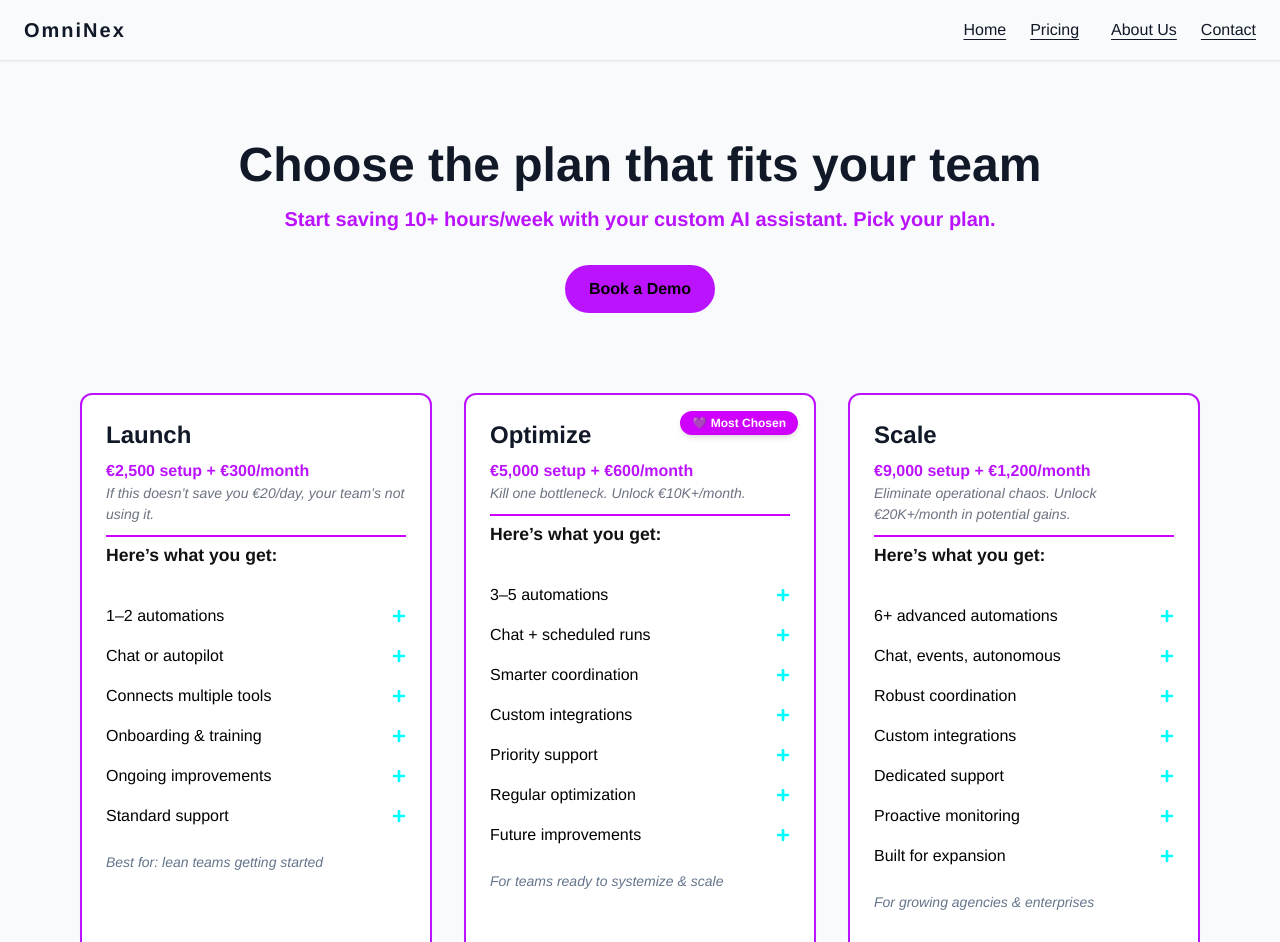
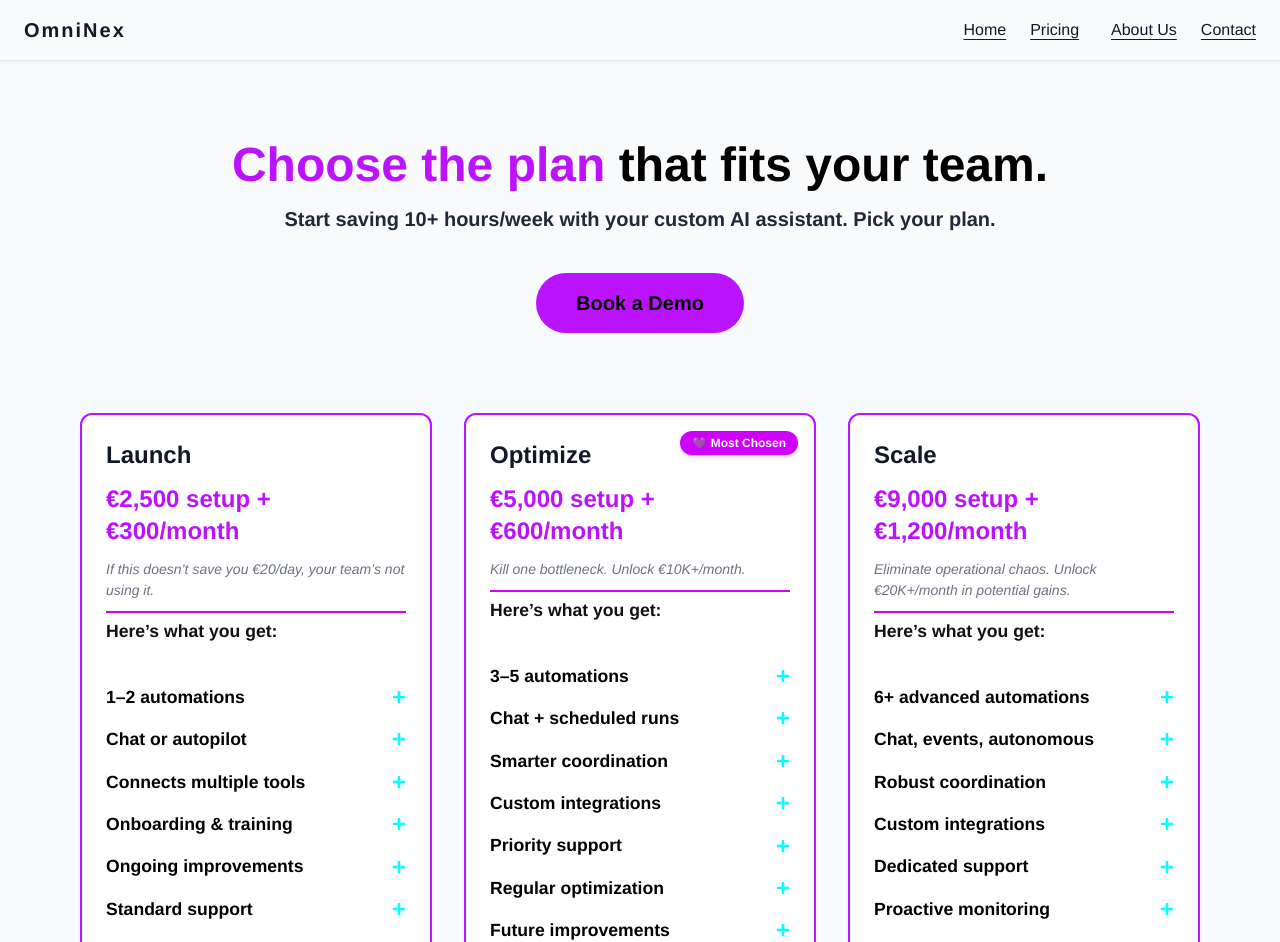
Before and after one commit to Kalcho8233/OmniNexAIWebsite, a Next.js app: page /pricing in a window 1280 px wide. Shown: the top 942 px of the page. Built offline with nearby package versions, Linux system fonts and the light colour scheme.

Commit message:
Update pricing.jsx

```diff
--- a/pages/pricing.jsx
+++ b/pages/pricing.jsx
@@ -15,31 +15,55 @@ const plans = [
     text: "text-neonPurple",
     features: [
       {
-        title: " 1–2 automations",
-        desc: "Focused workflows that remove repetitive work fast and prove value quickly."
+        title: <span className="text-[1.05rem] md:text-[1.1rem] font-semibold">1–2 automations</span>,
+        desc: (
+          <span className="text-[0.98rem] md:text-[1rem] text-gray-800">
+            Focused <strong>workflows</strong> that remove repetitive work fast and prove value quickly.
+          </span>
+        )
       },
       {
-        title: " Chat or autopilot",
-        desc: "Type a task when you need it, or let it run on a schedule when you’re busy."
+        title: <span className="text-[1.05rem] md:text-[1.1rem] font-semibold">Chat or autopilot</span>,
+        desc: (
+          <span className="text-[0.98rem] md:text-[1rem] text-gray-800">
+            Type a task when you need it, or let it run on a <strong>schedule</strong> when you’re busy.
+          </span>
+        )
       },
       {
-        title: " Connects multiple tools",
-        desc: "Works with the tools you already use – no vendor lock-in."
+        title: <span className="text-[1.05rem] md:text-[1.1rem] font-semibold">Connects multiple tools</span>,
+        desc: (
+          <span className="text-[0.98rem] md:text-[1rem] text-gray-800">
+            Works with the tools you already use – no <strong>vendor lock-in</strong>.
+          </span>
+        )
       },
       {
-        title: " Onboarding & training",
-        desc: "Clear walkthrough so your team is confident from day one."
+        title: <span className="text-[1.05rem] md:text-[1.1rem] font-semibold">Onboarding & training</span>,
+        desc: (
+          <span className="text-[0.98rem] md:text-[1rem] text-gray-800">
+            Clear walkthrough so your team is confident from day one.
+          </span>
+        )
       },
       {
-        title: " Ongoing improvements",
-        desc: "We refine and extend as your needs evolve."
+        title: <span className="text-[1.05rem] md:text-[1.1rem] font-semibold">Ongoing improvements</span>,
+        desc: (
+          <span className="text-[0.98rem] md:text-[1rem] text-gray-800">
+            We refine and extend as your needs evolve.
+          </span>
+        )
       },
       {
-        title: " Standard support",
-        desc: "Responsive help during business hours."
+        title: <span className="text-[1.05rem] md:text-[1.1rem] font-semibold">Standard support</span>,
+        desc: (
+          <span className="text-[0.98rem] md:text-[1rem] text-gray-800">
+            Responsive help during business hours.
+          </span>
+        )
       }
     ],
-    note: "Best for: lean teams getting started",
+    note: <span className="text-[0.95rem] font-medium text-gray-700 italic">Best for: lean teams getting started</span>,
     stripeButtonId: "buy_btn_1RnMqjQ3alExjY2yBSlLMmH3"
   },
   {
@@ -49,35 +73,63 @@ const plans = [
     text: "text-neonPurple",
     features: [
       {
-        title: " 3–5 automations",
-        desc: "Multi-process workflows that coordinate across teams and handoffs."
+        title: <span className="text-[1.05rem] md:text-[1.1rem] font-semibold">3–5 automations</span>,
+        desc: (
+          <span className="text-[0.98rem] md:text-[1rem] text-gray-800">
+            Multi-process <strong>workflows</strong> that coordinate across teams and handoffs.
+          </span>
+        )
       },
       {
-        title: " Chat + scheduled runs",
-        desc: "Simple chat commands plus monitored, recurring automations."
+        title: <span className="text-[1.05rem] md:text-[1.1rem] font-semibold">Chat + scheduled runs</span>,
+        desc: (
+          <span className="text-[0.98rem] md:text-[1rem] text-gray-800">
+            Simple chat commands plus monitored, <strong>recurring automations</strong>.
+          </span>
+        )
       },
       {
-        title: " Smarter coordination",
-        desc: "Links many tools and adds decision logic where needed."
+        title: <span className="text-[1.05rem] md:text-[1.1rem] font-semibold">Smarter coordination</span>,
+        desc: (
+          <span className="text-[0.98rem] md:text-[1rem] text-gray-800">
+            Links many tools and adds <strong>decision logic</strong> where needed.
+          </span>
+        )
       },
       {
-        title: " Custom integrations",
-        desc: "When a required platform isn’t supported out of the box, we can build it."
+        title: <span className="text-[1.05rem] md:text-[1.1rem] font-semibold">Custom integrations</span>,
+        desc: (
+          <span className="text-[0.98rem] md:text-[1rem] text-gray-800">
+            When a required platform isn’t supported out of the box, we can <strong>build it</strong>.
+          </span>
+        )
       },
       {
-        title: " Priority support",
-        desc: "Fast responses to keep critical operations running."
+        title: <span className="text-[1.05rem] md:text-[1.1rem] font-semibold">Priority support</span>,
+        desc: (
+          <span className="text-[0.98rem] md:text-[1rem] text-gray-800">
+            <strong>Fast responses</strong> to keep critical operations running.
+          </span>
+        )
       },
       {
-        title: " Regular optimization",
-        desc: "Periodic reviews to boost reliability and performance."
+        title: <span className="text-[1.05rem] md:text-[1.1rem] font-semibold">Regular optimization</span>,
+        desc: (
+          <span className="text-[0.98rem] md:text-[1rem] text-gray-800">
+            Periodic reviews to boost <strong>reliability</strong> and performance.
+          </span>
+        )
       },
       {
-        title: " Future improvements",
-        desc: "Built to expand without disrupting your team."
+        title: <span className="text-[1.05rem] md:text-[1.1rem] font-semibold">Future improvements</span>,
+        desc: (
+          <span className="text-[0.98rem] md:text-[1rem] text-gray-800">
+            Built to expand without disrupting your team.
+          </span>
+        )
       }
     ],
-    note: "For teams ready to systemize & scale",
+    note: <span className="text-[0.95rem] font-medium text-gray-700 italic">For teams ready to systemize & scale</span>,
     stripeButtonId: "buy_btn_1RnMxZQ3alExjY2yeUmTAidG"
   },
   {
@@ -87,35 +139,63 @@ const plans = [
     text: "text-neonPurple",
     features: [
       {
-        title: " 6+ advanced automations",
-        desc: "Complex, cross-department operations with approvals and branching logic."
+        title: <span className="text-[1.05rem] md:text-[1.1rem] font-semibold">6+ advanced automations</span>,
+        desc: (
+          <span className="text-[0.98rem] md:text-[1rem] text-gray-800">
+            Complex, cross-department operations with approvals and branching logic.
+          </span>
+        )
       },
       {
-        title: " Chat, events, autonomous",
-        desc: "Trigger by chat or events – runs fully hands-free at scale."
+        title: <span className="text-[1.05rem] md:text-[1.1rem] font-semibold">Chat, events, autonomous</span>,
+        desc: (
+          <span className="text-[0.98rem] md:text-[1rem] text-gray-800">
+            Trigger by chat or events – runs fully <strong>hands-free at scale</strong>.
+          </span>
+        )
       },
       {
-        title: " Robust coordination",
-        desc: "Works across many tools, roles, and compliance requirements."
+        title: <span className="text-[1.05rem] md:text-[1.1rem] font-semibold">Robust coordination</span>,
+        desc: (
+          <span className="text-[0.98rem] md:text-[1rem] text-gray-800">
+            Works across many tools, roles, and compliance requirements.
+          </span>
+        )
       },
       {
-        title: " Custom integrations",
-        desc: "Connect unique or legacy platforms specific to your business."
+        title: <span className="text-[1.05rem] md:text-[1.1rem] font-semibold">Custom integrations</span>,
+        desc: (
+          <span className="text-[0.98rem] md:text-[1rem] text-gray-800">
+            Connect unique or legacy platforms specific to your business.
+          </span>
+        )
       },
       {
-        title: " Dedicated support",
-        desc: "A named specialist who knows your setup end-to-end."
+        title: <span className="text-[1.05rem] md:text-[1.1rem] font-semibold">Dedicated support</span>,
+        desc: (
+          <span className="text-[0.98rem] md:text-[1rem] text-gray-800">
+            A named specialist who knows your setup end-to-end.
+          </span>
+        )
       },
       {
-        title: " Proactive monitoring",
-        desc: "Health checks and quarterly enhancement reviews."
+        title: <span className="text-[1.05rem] md:text-[1.1rem] font-semibold">Proactive monitoring</span>,
+        desc: (
+          <span className="text-[0.98rem] md:text-[1rem] text-gray-800">
+            Health checks and quarterly enhancement reviews.
+          </span>
+        )
       },
       {
-        title: " Built for expansion",
-        desc: "Prepared for higher volumes and future initiatives."
+        title: <span className="text-[1.05rem] md:text-[1.1rem] font-semibold">Built for expansion</span>,
+        desc: (
+          <span className="text-[0.98rem] md:text-[1rem] text-gray-800">
+            Prepared for higher volumes and future initiatives.
+          </span>
+        )
       }
     ],
-    note: "For growing agencies & enterprises",
+    note: <span className="text-[0.95rem] font-medium text-gray-700 italic">For growing agencies & enterprises</span>,
     stripeButtonId: "buy_btn_1RnMytQ3alExjY2ymqk2cAnN"
   }
 ];
@@ -125,7 +205,10 @@ export default function Pricing() {
     <>
       <Head>
         <title>Pricing | OmniNex AI Plans</title>
-        <meta name="description" content="Compare OmniNex pricing plans for custom AI workflow assistants. From lean startup teams to full-scale operations – see which plan fits your business." />
+        <meta
+          name="description"
+          content="Compare OmniNex pricing plans for custom AI workflow assistants. From lean startup teams to full-scale operations – see which plan fits your business."
+        />
       </Head>
 
       <Navbar />
@@ -133,11 +216,19 @@ export default function Pricing() {
       <main className="relative bg-backgroundLight text-accentText min-h-screen py-20 px-6 md:px-20">
         {/* Header */}
         <section className="text-center mb-20">
-          <h1 className="text-4xl md:text-5xl font-bold mb-4">Choose the plan that fits your team</h1>
-          <p className="text-lg md:text-xl font-semibold text-neonPurple mb-8">
-            Start saving 10+ hours/week with your custom AI assistant. Pick your plan.
+          <h1 className="text-4xl md:text-5xl font-extrabold mb-4 leading-tight">
+            <span className="text-neonPurple">Choose the plan </span>
+            <span className="text-black">that fits your team.</span>
+          </h1>
+          <p className="text-lg md:text-xl font-semibold text-gray-800 mb-10">
+            Start saving <strong>10+ hours/week</strong> with your custom AI assistant. <strong>Pick your plan.</strong>
           </p>
-          <NeonButton text="Book a Demo" href="https://calendly.com/nikola-nikolov1/ai-assistant-discovery-call" />
+          <a
+            href="https://calendly.com/nikola-nikolov1/ai-assistant-discovery-call"
+            className="inline-block bg-neonPurple text-black font-semibold text-lg md:text-xl px-10 py-4 rounded-full hover:shadow-[0_0_18px_#c084fc] transition no-underline"
+          >
+            Book a Demo
+          </a>
         </section>
 
         {/* Pricing Cards */}
@@ -154,15 +245,24 @@ export default function Pricing() {
               )}
               <div className="flex flex-col flex-grow">
                 <h2 className="text-2xl font-semibold mb-2 text-primaryText">{plan.name}</h2>
-                <p className={`font-semibold ${plan.text}`}>{plan.price}</p>
+
+                {/* Price - larger + spacing */}
+                <p className={`mt-1 mb-3 ${plan.text} font-bold text-xl md:text-2xl`}>{plan.price}</p>
+
+                {/* ROI + divider + 'Here's what you get' */}
                 <PlanROIText plan={plan.name} />
-                <div className="space-y-4 mb-6 mt-4">
+
+                <div className="space-y-4 mb-6 mt-5">
                   {plan.features.map((f, j) => (
                     <FeatureAccordionLite key={j} title={f.title} description={f.desc} />
                   ))}
                 </div>
-                <p className="text-sm text-secondaryText italic mb-4">{plan.note}</p>
+
+                {/* Note - a bit more visible */}
+                <p className="mb-4">{plan.note}</p>
               </div>
+
+              {/* Buy (kept aligned/unchanged layout-wise) */}
               <div className="mt-auto">
                 <StripeBuyButton buyButtonId={plan.stripeButtonId} />
               </div>
@@ -170,18 +270,20 @@ export default function Pricing() {
           ))}
         </section>
 
-        {/* Bonus tagline */}
-        <section className="text-center mt-12 mb-2">
-          <p className="text-xl md:text-2xl italic text-black">
-            Built for teams who don’t want just another tool – but real results.
+        {/* Bonus tagline (more noticeable + bold key words) */}
+        <section className="text-center mt-14 mb-2">
+          <p className="text-2xl md:text-3xl text-black">
+            Built for teams who don’t want just another tool – but <strong>real results</strong>.
           </p>
         </section>
 
         {/* Footer CTA */}
         <section className="text-center mt-20">
-          <p className="text-lg text-secondaryText mb-6">Still not sure? Let’s build your plan together.</p>
+          <p className="text-lg text-secondaryText mb-6">
+            Still not sure? <span className="font-semibold">Let’s build your plan together.</span>
+          </p>
           <Link href="/#contact" scroll={true}>
-            <span className="inline-block bg-neonPurple text-white font-semibold px-6 py-3 rounded-full hover:shadow-[0_0_10px_#c084fc] transition cursor-pointer">
+            <span className="inline-block bg-neonPurple text-black font-semibold text-lg md:text-xl px-10 py-4 rounded-full hover:shadow-[0_0_18px_#c084fc] transition no-underline cursor-pointer">
               Contact Us
             </span>
           </Link>
```
